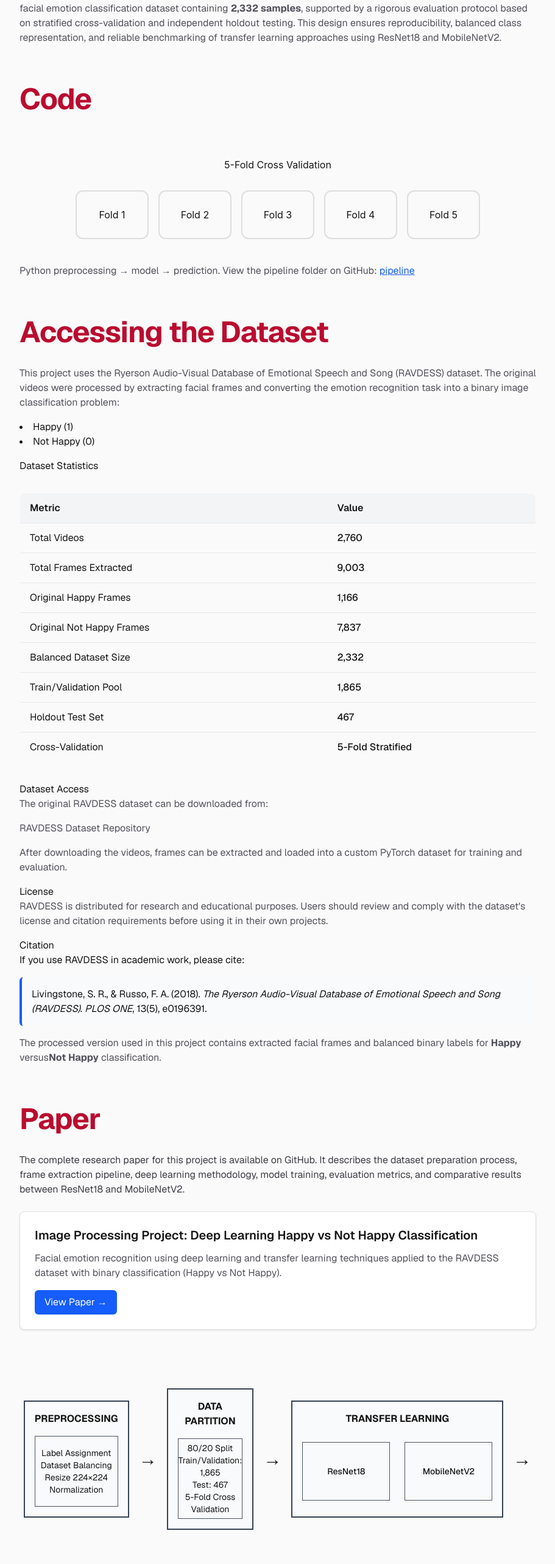
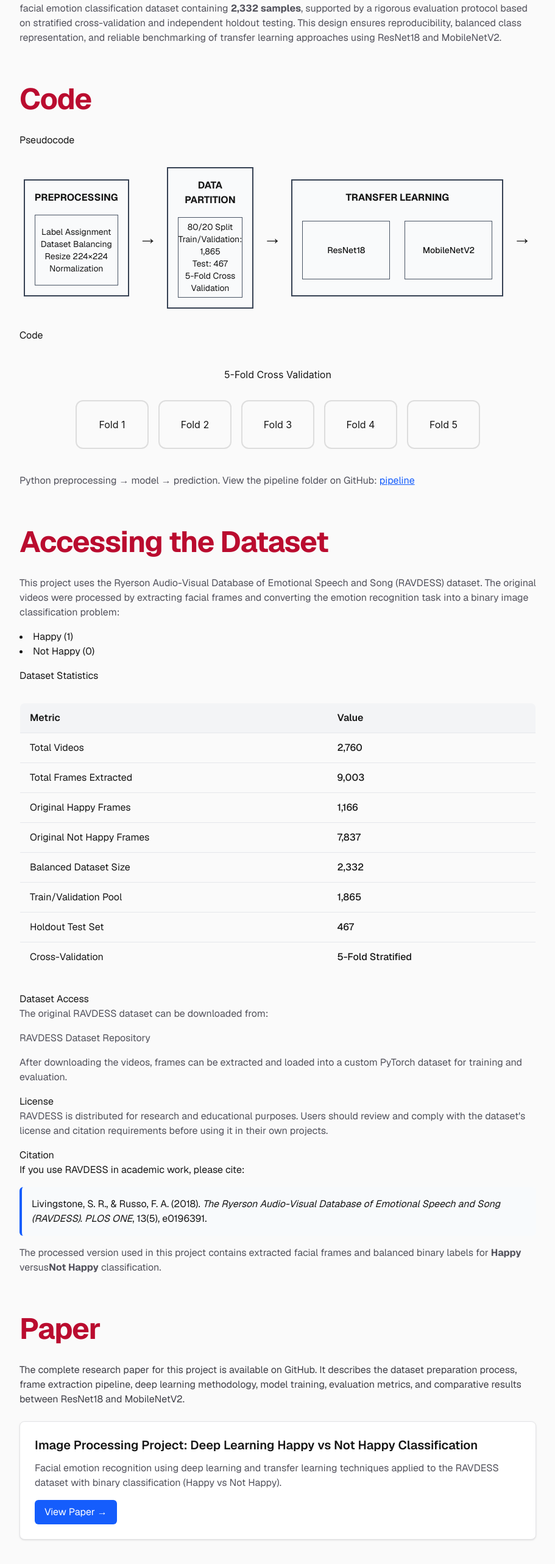
Before and after one commit to pepealania/image-processing-project-tutorial-deep-learning-happy-not-happy-classification, a Next.js app: page /image-processing-project-tutorial-deep-learning-happy-not-happy-classification/ in a window 1280 px wide. Shown: the part 3447-6011 px from the top of the page at 61% size, without its empty margins (184-1095 px from the left). Built offline with nearby package versions, Linux system fonts and the light colour scheme.

Commit message:
pseudocode

```diff
--- a/src/app/page.tsx
+++ b/src/app/page.tsx
@@ -233,6 +233,9 @@ Overall, the dataset preparation pipeline transforms the original RAVDESS video
             <h2 className="mb-8 text-5xl font-bold tracking-tight text-[#BA0C2F]">
               Code
             </h2>
+            <h3>Pseudocode</h3>
+            <DataFlowChart />
+            <h3>Code</h3>
             <BinaryClassificationAnimation />
             <p className="text-zinc-600 dark:text-zinc-400">
               Python preprocessing → model → prediction. View the pipeline folder on GitHub:
@@ -344,9 +347,6 @@ Overall, the dataset preparation pipeline transforms the original RAVDESS video
               </a>
             </div>
           </section>
-          <div>
-            <DataFlowChart />
-          </div>
         </main>
     </div>
   );
```
